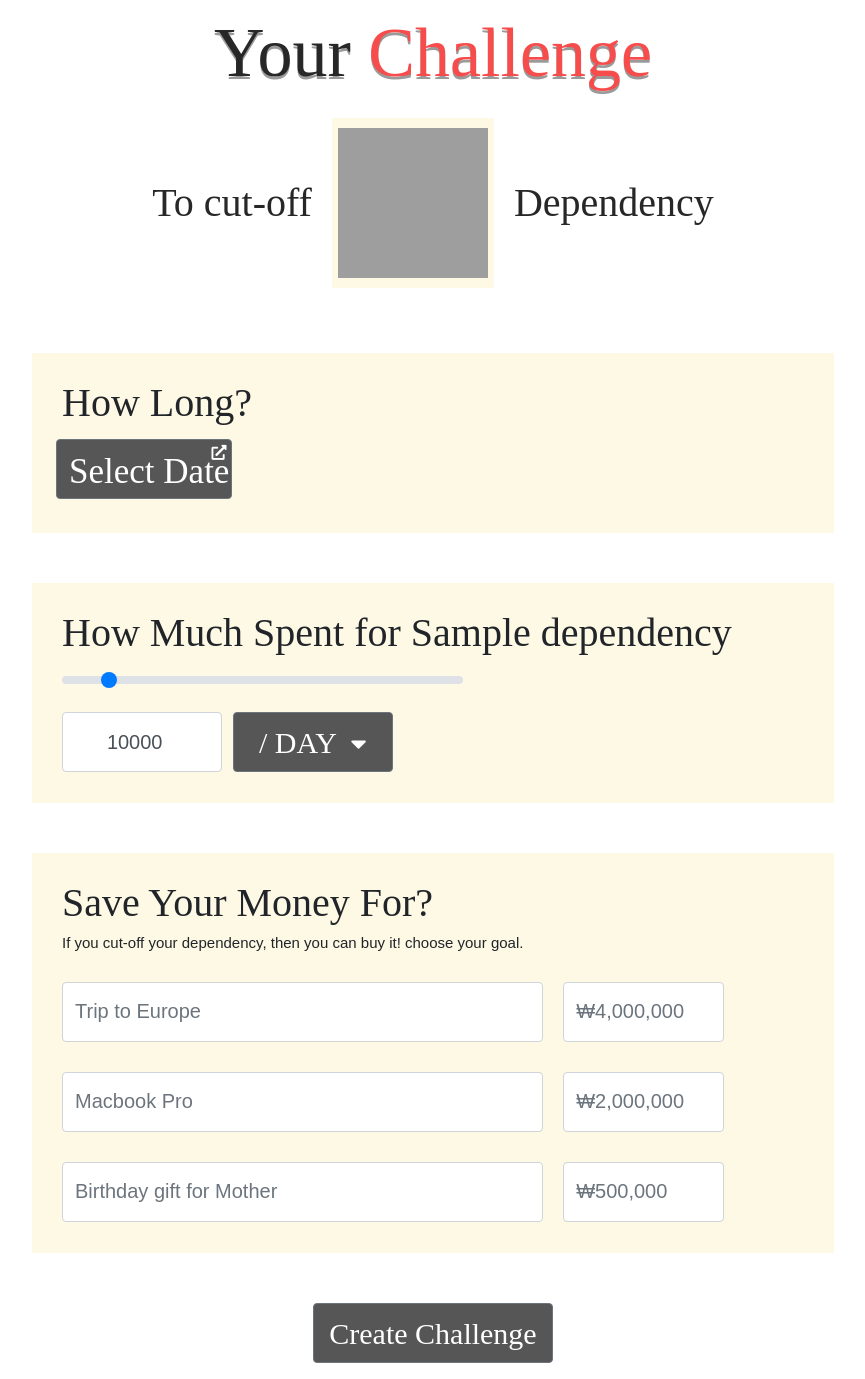
After one commit to bhanghj3094/CS374-2019Spring, a Flask app: template templates/challenge_set_up.html in a window 1280 px wide. The commit adds this page. Shown: the whole page, without its empty margins (207-1072 px from the left). Run offline with Flask 2, Linux system fonts and the light colour scheme; the template is opened without the code that fills it: most values are stand-ins (such as "Sample title", 1, 10 or a date in 2020); parts of the project's set-up code (start-up, migrations or seed data) failed here and were passed over; some libraries are stand-ins or nearby versions; some web fonts are replaced; grey boxes are pictures that could not be loaded.

Commit message:
enroll, challenge_set_up page html, css

```diff
--- a/app.py
+++ b/app.py
@@ -1,5 +1,5 @@
 import json
-from flask import Flask, request, send_from_directory, redirect
+from flask import Flask, request, send_from_directory, render_template
 from userdao import UserDao
 from dbconnection import DBPool
 
@@ -17,11 +17,10 @@ def get_user(user_id):
 	return json.dumps(user)
 
 
-@app.route('/send_user_info')
+@app.route('/send_user_info', methods='POST')
 def send_user():
 	user_info = request.get_json('user_info')
-
-
+	return render_template('challenge_set_up.html', user_info=user_info)
 
 
 @app.route('/create_user')
--- /dev/null
+++ b/static/css/challenge_set_up.css
@@ -0,0 +1,172 @@
+@font-face {
+    font-family: BigNoodleTitling;
+    src: url("../lib/big_noodle_titling.ttf");
+}
+
+@font-face {
+    font-family: Helvetica;
+    src: url("../lib/helvetica.ttf");
+}
+
+input {
+    font-family: Helvetica;
+    font-size: 15px;
+}
+
+#title {
+    font-family: BigNoodleTitling;
+    font-size: 70px;
+    text-align: center;
+    text-shadow: rgba(86, 86, 86, 0.6) 0 3px;
+}
+
+#subtitle {
+    font-family: BigNoodleTitling;
+    display: flex;
+    align-items: center;
+    justify-content: center;
+    font-size: 40px;
+    height: 100px;
+    line-height: 100px;
+    color: #272727;
+    margin-bottom: 100px;
+}
+
+#dependency {
+    border: none;
+    background-color: #FEF9E5;
+    padding-top: 10px;
+    padding-bottom: 10px;
+    margin: 20px;
+}
+
+#dependency_image {
+    border: none;
+    width: 150px;
+    height: 150px;
+    display: block;
+}
+
+#challenge_set_up {
+    width: 65%;
+}
+
+#select_date {
+    height: 180px;
+    width: 100%;
+    background-color: #FEF9E5;
+    margin-bottom: 50px;
+    left: 50%;
+}
+
+#select_date_button {
+    width: 22%;
+    height: 60px;
+    position: relative; left: 3%; top: 50px;
+    font-family: BigNoodleTitling;
+    font-size: 35px;
+    background-color: #565656;
+    white-space:pre
+}
+
+#select_date_button_icon {
+    font-size: 15px;
+    position: absolute;
+    top: 5px;
+    right: 5px;
+}
+
+#how_much_spent {
+    height: 220px;
+    width: 100%;
+    min-width: 300px;
+    background-color: #FEF9E5;
+    margin-bottom: 50px;
+    left: 50%;
+}
+
+#spent_money {
+    width: 20%;
+    min-width: 150px;
+    height: 60px;
+    font-family: Helvetica;
+    font-size: 20px;
+    text-align: center;
+    position: relative; left: 30px; top: 65px;
+}
+
+#spent_per_button {
+    width: 20%;
+    min-width: 150px;
+    height: 60px;
+    position: relative; left: 25%; top: 5px;
+    font-family: BigNoodleTitling;
+    font-size: 30px;
+    background-color: #565656;
+    white-space:pre
+}
+
+#mini_goals {
+    height: 400px;
+    width: 100%;
+    background-color: #FEF9E5;
+    margin-bottom: 50px;
+    left: 50%;
+}
+
+#create_challenge {
+    width: 30%;
+    min-width: 150px;
+    height: 60px;
+    font-family: BigNoodleTitling;
+    font-size: 30px;
+    background-color: #565656;
+    align-self: center;
+}
+
+.first-label {
+    position: relative; left: 30px; top: 40px;
+	font-family: BigNoodleTitling;
+	font-size: 40px;
+    line-height: 50%;
+}
+
+.second-label {
+    position: relative; left: 30px; top: 50px;
+    font-family: Helvetica;
+    font-size: 15px;
+    line-height: 50%;
+    margin-bottom: 85px;
+}
+
+.custom-range {
+    position: relative; left: 30px; top: 50px;
+    width: 50%;
+}
+
+.fa-caret-down {
+    font-size: 25px;
+}
+
+
+.mini_goal {
+    width: 60%;
+    height: 60px;
+    font-family: Helvetica;
+    font-size: 20px;
+    position: relative; left: 30px;
+}
+
+.mini_goal_money {
+    width: 20%;
+    height: 60px;
+    font-family: Helvetica;
+    font-size: 20px;
+    position: relative; left: 50px;
+}
+
+.inline {
+    display: flex;
+    flex-flow: row wrap;
+    margin-top: 30px;
+}
--- a/static/js/UserHomePage_JS.js
+++ /dev/null
@@ -1,5 +0,0 @@
-new Vue({
-  el: #asdf,
-  template: asdf,
-
-})
--- /dev/null
+++ b/static/js/challenge_set_up.js
@@ -0,0 +1,27 @@
+new Vue({
+    el: '#challenge_set_up',
+    data: {
+        user: {},
+        dependency: 'alcohol',
+        spent_money: 10000,
+        spent_per: 'day',
+
+    },
+    mounted: function (){
+        this.$http.get('user_info').then(response => {
+            this.user = response.data;
+        })
+        var dependencyImage = '@/img/alcohol.png';
+        console.log(dependencyImage);
+
+    },
+    computed: {
+    },
+    methods: {
+        getImage: function(){
+            dependencyImage: '../img/alcohol.png'
+        }
+
+    }
+
+})
--- /dev/null
+++ b/templates/challenge_set_up.html
@@ -0,0 +1,61 @@
+<!DOCTYPE html>
+<html lang="en">
+<head>
+<head>
+    <meta charset="UTF-8">
+    <link rel="stylesheet" href="../static/lib/bootstrap.min.css">
+    <link rel="stylesheet" href="../static/css/challenge_set_up.css">
+    <link rel="stylesheet" href="https://use.fontawesome.com/releases/v5.8.2/css/all.css" integrity="sha384-oS3vJWv+0UjzBfQzYUhtDYW+Pj2yciDJxpsK1OYPAYjqT085Qq/1cq5FLXAZQ7Ay" crossorigin="anonymous">
+</head>
+<body>
+<div id="title">
+    <span style="color: #272727">Your</span>
+    <span style="color: #F74C4C"> Challenge</span>
+</div>
+<br><br>
+<div id="subtitle">
+    To cut-off
+    <button id="dependency" type="button"><img id="dependency_image" src='../static/img/alcohol.png'></button>
+    Dependency
+</div>
+
+<div id="challenge_set_up" class="container">
+
+    <div id="select_date">
+        <p class="first-label">How Long?</p>
+        <button id="select_date_button" class="btn btn-secondary select_button ">Select Date<i id="select_date_button_icon" class="fas fa-external-link-alt"></i></button>
+    </div>
+    <div id="how_much_spent">
+        <p class="first-label">How Much Spent for {{ dependency }}</p>
+        <input type="range" class="custom-range" min="0" max="100000" step="100" v-model="spent_money">
+        <input id="spent_money" type="number" class="form-control" v-model="spent_money"/>
+        <button id="spent_per_button" class="btn btn-secondary">/ DAY  <i class="fas fa-caret-down"></i></button>
+    </div>
+
+    <div id="mini_goals">
+        <p class="first-label">Save Your Money For?</p>
+        <p class="second-label">If you cut-off your dependency, then you can buy it! choose your goal.</p>
+        <div class="inline">
+            <input id="goal_1" class="form-control mini_goal" placeholder="Trip to Europe"/>
+            <input id="money_1" type="number" class="form-control mini_goal_money" placeholder="₩4,000,000"/>
+        </div>
+        <div class="inline">
+            <input id="goal_2" class="form-control mini_goal" placeholder="Macbook Pro"/>
+            <input id="money_2" type="number" class="form-control mini_goal_money" placeholder="₩2,000,000"/>
+        </div>
+        <div class="inline">
+            <input id="goal_3" class="form-control mini_goal" placeholder="Birthday gift for Mother"/>
+            <input id="money_3" type="number" class="form-control mini_goal_money" placeholder="₩500,000"/>
+        </div>
+
+    </div>
+    <p align="center"><button id="create_challenge" class="btn btn-secondary">Create Challenge</button></p>
+</div>
+
+<script src="../static/lib/jquery-3.3.1.min.js"></script>
+<script src="../static/lib/popper.min.js"></script>
+<script src="../static/lib/bootstrap.min.js"></script>
+<script src="../static/lib/vue-2.5.22.js"></script>
+<script src="../static/js/challenge_set_up.js"></script>
+</body>
+</html>
--- a/templates/main.html
+++ b/templates/main.html
@@ -7,10 +7,8 @@
 
 </head>
 <body>
-
     <script src="../static/lib/jquery-3.3.1.min.js"></script>
     <script src="../static/lib/popper.min.js"></script>
     <script src="../static/lib/bootstrap.min.js"></script>
-  </body>
 </body>
 </html>
--- a/userdao.py
+++ b/userdao.py
@@ -24,7 +24,6 @@ class UserDao():
 		user_password = user["user_password"]
 		user_email = user["user_email"]
 		dependency = user["dependency"]
-		start_date = user["start_date"]
 		goal_date = user["goal_date"]
 		spent_money = user["spent_money"]
 		spent_per = user["spent_per"]
```
Also changed, not shown: static/css/enroll.css (+33 -2 lines), static/js/enroll.js (+6 -1 lines), templates/challege_set_up.html (deleted, +0 -10 lines), templates/enroll.html (+5 -4 lines).
